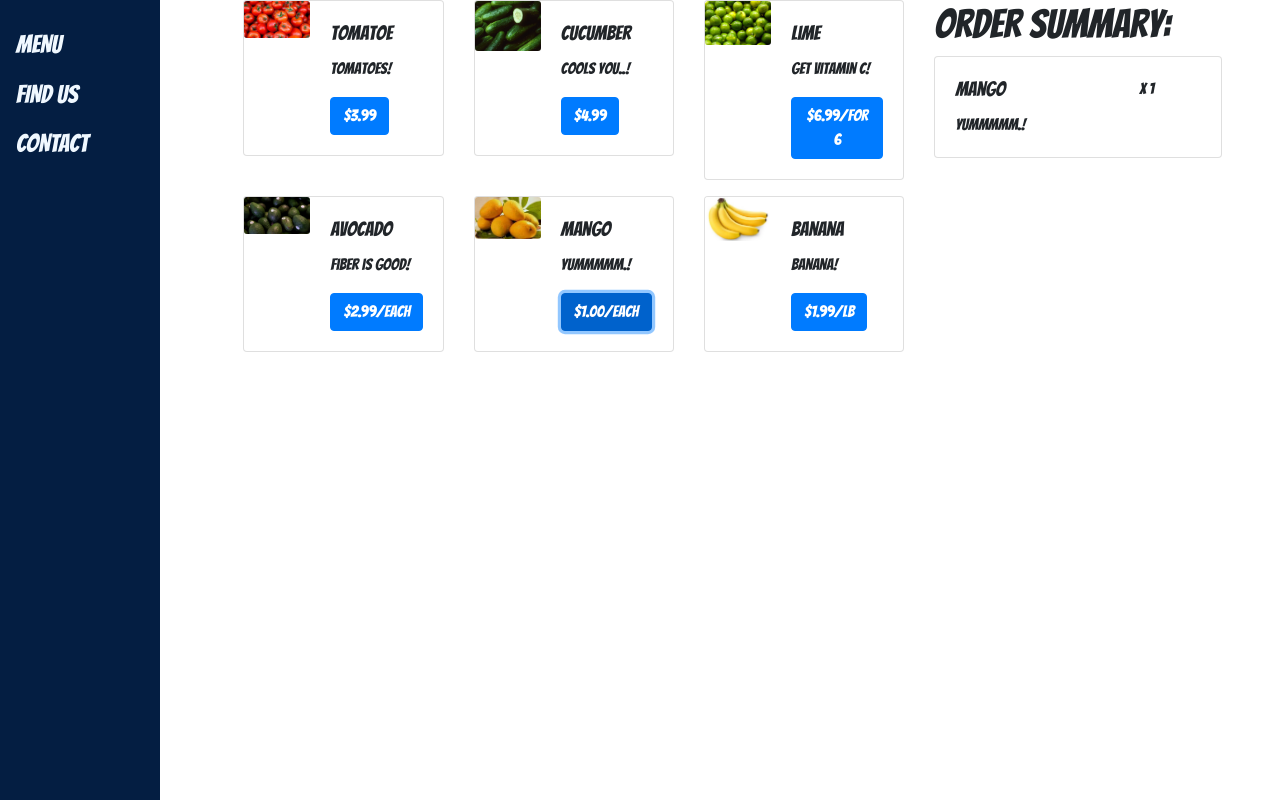
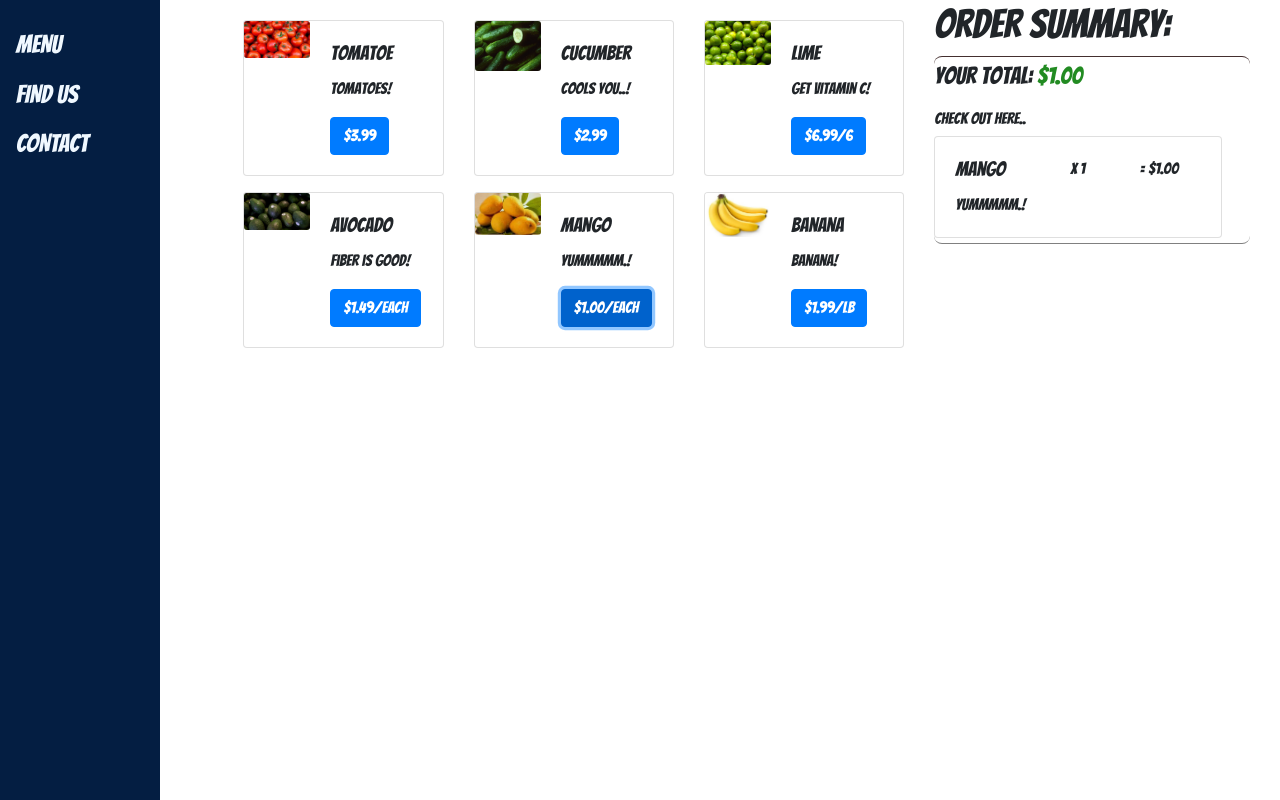
Before and after one commit to floramoonDevWorld/food-app-master, a React (Create React App) app: page /Menu in a window 1280 px wide. Both pictures are taken after a click on the button "$1.00/each". Built offline with nearby package versions, Linux system fonts and the light colour scheme.

Commit message:
added cost changes

```diff
--- a/package.json
+++ b/package.json
@@ -14,6 +14,7 @@
     "react-scripts": "3.4.1",
     "reactstrap": "^8.4.1",
     "redux": "^4.0.5",
+    "redux-logger": "^3.0.6",
     "redux-saga": "^1.1.3",
     "redux-thunk": "^2.3.0"
   },
--- a/src/App.css
+++ b/src/App.css
@@ -43,3 +43,20 @@
     width: 145px;
     margin-top: 250px;
 }
+
+.padding-top-20{
+    padding-top: 20px;
+}
+
+.max-height-400{
+    max-height: 400px;
+    overflow: auto;
+    padding: 5px 0px;
+}
+
+.border-1{
+    border-top: 1px solid #442f2f;
+    border-bottom: 1px solid grey;
+    border-radius: 8px;
+    padding-top: 5px;
+}
--- a/src/MenuList.js
+++ b/src/MenuList.js
@@ -6,22 +6,22 @@ import Veggie5 from "./assets/5.jpg";
 import Veggie6 from "./assets/6.jpg";
 const  menuList = [
     {
-        "id":  0, "name": "Tomatoe", "img": Veggie1, "desc":"tomatoes!", "price": "$3.99", count: 0
+        "id":  0, "name": "Tomatoe", "img": Veggie1, "desc":"tomatoes!", "cost": 3.99, "price": "$3.99", count: 0
     },
     {
-        "id": 1, "name": "Cucumber", "img": Veggie2, "desc":"Cools you..!", "price": "$4.99", "count": 0
+        "id": 1, "name": "Cucumber", "img": Veggie2, "desc":"Cools you..!", "cost": 2.99, "price": "$2.99", "count": 0
     },
     {
-        "id": 2, "name": "Lime", "img": Veggie3, "desc":"Get Vitamin C!", "price": "$6.99/for 6", "count": 0
+        "id": 2, "name": "Lime", "img": Veggie3, "desc":"Get Vitamin C!", "cost": 6.99, "price": "$6.99/6", "count": 0
     },
     {
-        "id": 3, "name": "Avocado", "img": Veggie4, "desc":"Fiber is good!", "price": "$2.99/each", "count": 0
+        "id": 3, "name": "Avocado", "img": Veggie4, "desc":"Fiber is good!", "cost": 1.49, "price": "$1.49/each", "count": 0
     },
     {
-        "id": 4, "name": "Mango", "img": Veggie5, "desc":"Yummmmm.!", "price": "$1.00/each", "count": 0
+        "id": 4, "name": "Mango", "img": Veggie5, "desc":"Yummmmm.!", "cost": 1.00,"price": "$1.00/each", "count": 0
     },
     {
-        "id": 5, "name": "Banana", "img": Veggie6, "desc":"Banana!", "price": "$1.99/lb", "count": 0
+        "id": 5, "name": "Banana", "img": Veggie6, "desc":"Banana!", "cost": 1.99, "price": "$1.99/lb", "count": 0
     }
 
 ];
--- a/src/components/Menu.js
+++ b/src/components/Menu.js
@@ -9,18 +9,29 @@ import menuList1 from "../MenuList.js"
 let arr ={arr: []};
     const [menuList, setMenuList] = useState(menuList1);
     const [compare, setCompare] = useState(arr);
+    const [totalCost, setTotalCost] = useState(0);
 
 
    function handleClick(e) {
+        let tempCost = totalCost;
         let arrnew = compare.arr;
-        if(arrnew.length === 0 || arrnew.findIndex((x) => x===parseInt(e.target.id)) === -1)
-            arrnew.push(parseInt(e.target.id));
-
-
         let tempMenu = [...menuList];
         let tempIte = {...tempMenu[parseInt(e.target.id)]};
         tempIte.count++;
         tempMenu[parseInt(e.target.id)]= tempIte;
+        tempCost = parseFloat(tempCost) + tempIte.cost;
+        setTotalCost(tempCost.toFixed(2));
+        let itemTotCst = tempIte.cost * tempIte.count;
+        itemTotCst = itemTotCst.toFixed(2);
+        if(arrnew.length === 0 || arrnew.findIndex((x) => x.id===parseInt(e.target.id)) === -1)
+        arrnew.push({id: parseInt(e.target.id), price: itemTotCst});
+        else{
+            arrnew.map((index)=>{
+                if(index.id === parseInt(e.target.id)){
+                    index.price = itemTotCst;
+                }
+            })
+        }
         let compTemp = { arr: arrnew };
         setMenuList(tempMenu);
         setCompare(compTemp);
@@ -34,7 +45,7 @@ let arr ={arr: []};
             <div className="container-fluid">
                <div className="row">
                <div className="col-md-8">
-                    <div className="row">
+                    <div className="row padding-top-20">
                         {menuList.map((menuList, index) => (
                         <div className="col-md-4" key={menuList.id}>
                             <div className="card mb-3" style={{"max-width": "540px"}}>
@@ -57,7 +68,7 @@ let arr ={arr: []};
                             ))}
                     </div>
                 </div>
-                  <HideShowOrderDisplay isShow= {compare.arr && compare.arr.length >0} compArr={compare.arr} menuList1 = {menuList}/>
+                  <HideShowOrderDisplay total={totalCost} isShow= {compare.arr && compare.arr.length >0} compArr={compare.arr} menuList1 = {menuList}/>
                 </div>
             </div>
         )
@@ -72,9 +83,16 @@ function HideShowOrderDisplay(props){
     else
     return  <div className="col-md-4">
     <h1>Order Summary:</h1>
+    <div className="border-1">
+    <h4>Your total: <label style={{"color": "forestgreen"}}>${props.total} </label></h4>
+    <a>Check out here..</a>
+    <div className="max-height-400">
     {compArr.map((index) => {
-        return(<Order name={props.menuList1[index].name}  desc={props.menuList1[index].desc} id={props.menuList1[index].id} count={props.menuList1[index].count}/>)
-    })} </div>;
+        return(<Order name={props.menuList1[index.id].name}  desc={props.menuList1[index.id].desc} id={props.menuList1[index.id].id} count={props.menuList1[index.id].count} price={index.price}/>)
+    })}
+    </div>
+    </div>
+    </div>;
 }
 
 // export default Menu;
--- a/src/components/Order.js
+++ b/src/components/Order.js
@@ -10,12 +10,15 @@ function Order (props){
                 <div className="card" key={props.id} style={{"width": "18rem"}}>
                     <div className="card-body">
                     <div className="row">
-                         <div className="col-md-8">
+                         <div className="col-md-5">
                             <h5 className="card-title">{props.name}</h5>
                             <p className="card-text">{props.desc}</p>
                         </div>
+                        <div className="col-md-3">
+                             x {props.count}
+                        </div>
                         <div className="col-md-4">
-                             x {props.count}
+                             = ${props.price}
                         </div>
                     </div>
                     </div>
--- a/src/index.js
+++ b/src/index.js
@@ -6,11 +6,24 @@ import App from './App';
 import 'bootstrap/dist/css/bootstrap.css';
 import * as serviceWorker from './serviceWorker';
 import { BrowserRouter } from "react-router-dom";
+import reducer from "./reducers/index.reducer"
+import { createStore, applyMiddleware } from 'redux';
+import { logger } from 'redux-logger';
+import { Provider } from 'react-redux';
+import createSagaMiddleware from 'redux-saga';
+import "regenerator-runtime/runtime";
+
+
+const sagaMiddleware = createSagaMiddleware();
+export const store = createStore(reducer, applyMiddleware(sagaMiddleware, logger));
+// sagaMiddleware.run(exampleSaga);
 
 ReactDOM.render(
-    <BrowserRouter>
-        <App />
-    </BrowserRouter>,
+    <Provider store={store}>
+        <BrowserRouter>
+            <App />
+        </BrowserRouter>
+    </Provider>,
   document.getElementById('root')
 );
 
--- /dev/null
+++ b/src/reducers/index.reducer.js
@@ -0,0 +1,11 @@
+const reducer = (state = {}, action) => {
+    switch (action.type) {
+      case 'GET_ITEMS_LIST':
+           return { ...state, loading: true };
+      case 'ITEM_ADDED':
+           return { ...state, news: action.json[0], loading: false }
+      default:
+           return state;
+    }
+   };
+   export default reducer;
--- /dev/null
+++ b/src/sagas/onLoad.saga.js
@@ -0,0 +1,3 @@
+export function* helloSaga() {
+    console.log('Hello Sagas!')
+  }
```
Also changed, not shown: mock/example.js (added, +31 -0 lines), 1 other file (tests, documents, lock files or other folders).
